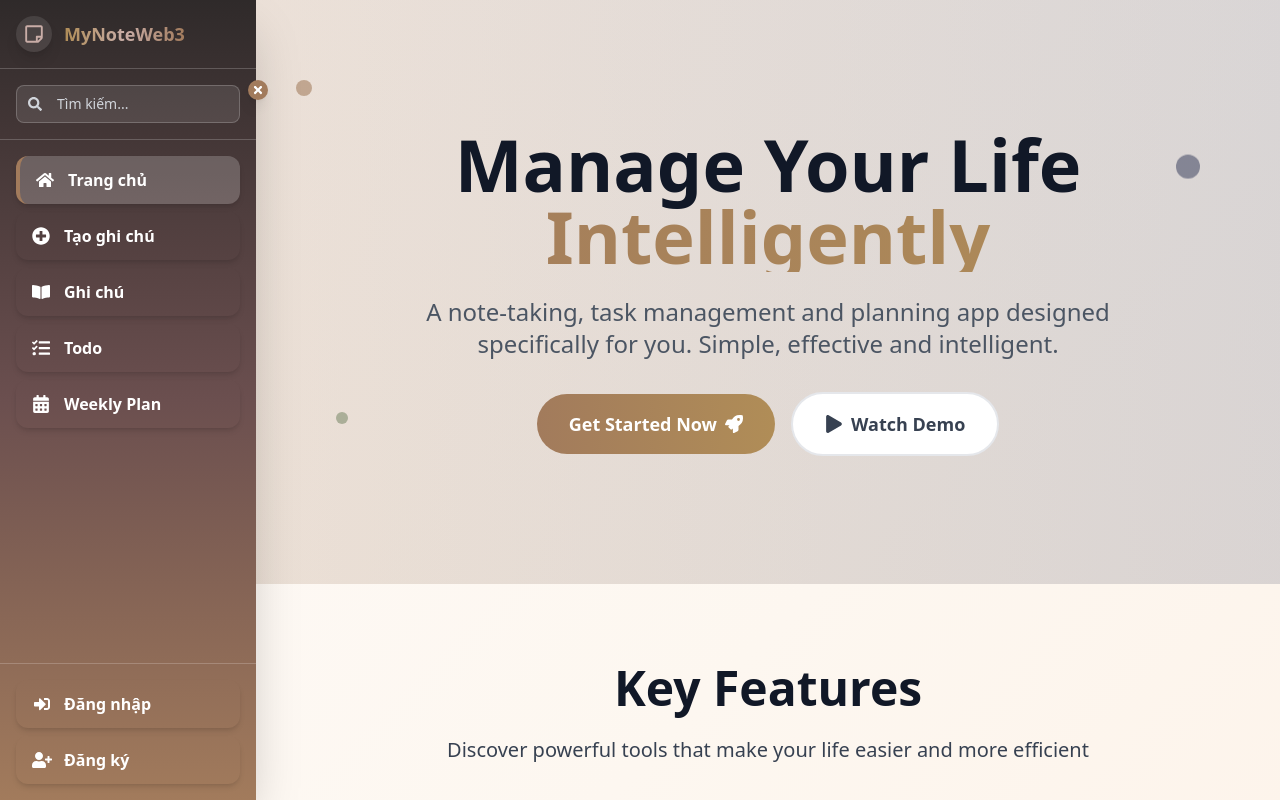
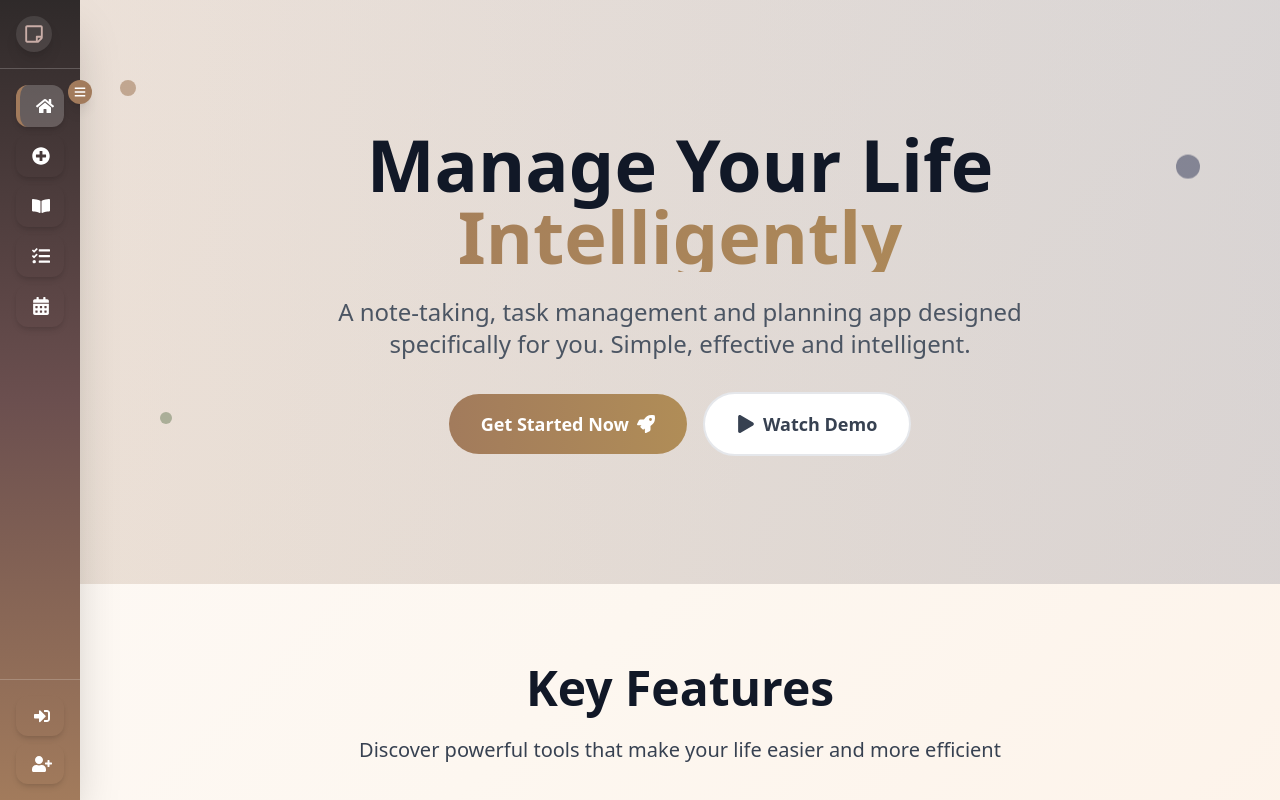
Before and after one commit to NNTN32/NotesWeb_FE, a React (Vite) app in the folder mynotewebapp/: page / in a window 1280 px wide. Shown: the top 800 px of the page. Built offline with nearby package versions, Linux system fonts and the light colour scheme.

Commit message:
Change vision display of Sidemenu

```diff
--- a/mynotewebapp/src/components/SideMenu.jsx
+++ b/mynotewebapp/src/components/SideMenu.jsx
@@ -41,7 +41,7 @@ const quickActions = [
 export default function SideMenu() {
   const { user, logout } = useContext(AuthContext) || {};
   const location = useLocation();
-  const [isOpen, setIsOpen] = useState(true);
+  const [isOpen, setIsOpen] = useState(false);
   const [isMobileOpen, setIsMobileOpen] = useState(false);
   const [searchQuery, setSearchQuery] = useState("");
 
@@ -70,7 +70,7 @@ export default function SideMenu() {
       <aside className={`
         fixed left-0 top-0 h-full bg-gradient-to-b from-ink via-coffee to-terracotta
         shadow-2xl z-30 transition-all duration-300 ease-in-out
-        ${isOpen ? 'w-64' : 'w-16'}
+        ${isOpen ? 'w-64' : 'w-20'}
         ${isMobileOpen ? 'translate-x-0' : '-translate-x-full lg:translate-x-0'}
      `}>
         {/* Logo Section */}
@@ -106,7 +106,7 @@ export default function SideMenu() {
         {/* Toggle Button */}
         <button
           onClick={toggleMenu}
-          className="hidden lg:block absolute -right-3 top-16 sm:top-20 bg-terracotta text-white p-1 rounded-full shadow-lg hover:bg-brass transition-colors"
+          className="hidden lg:block absolute -right-3 top-16 sm:top-20 bg-terracotta text-white p-1.5 rounded-full shadow-lg hover:bg-brass transition-colors"
         >
           {isOpen ? <FaTimes size={12} /> : <FaBars size={12} />}
         </button>
@@ -119,9 +119,10 @@ export default function SideMenu() {
               to={item.to}
               onClick={() => setIsMobileOpen(false)}
               className={`
-                flex items-center gap-2 sm:gap-3 px-3 sm:px-4 py-2 sm:py-3 rounded-lg sm:rounded-xl transition-all duration-300
+                flex items-center justify-center sm:justify-start gap-2 sm:gap-3 px-3 sm:px-4 py-2 sm:py-3 rounded-lg sm:rounded-xl transition-all duration-300
                 hover:bg-white/20 hover:scale-105 text-white font-semibold shadow-md text-sm sm:text-base
                 ${location.pathname === item.to ? "bg-white/20 border-l-4 border-terracotta" : ""}
+                ${!isOpen ? "px-2" : ""}
               `}
             >
               <span className="text-base sm:text-lg min-w-[16px] sm:min-w-[20px]">{item.icon}</span>
@@ -135,7 +136,7 @@ export default function SideMenu() {
           {user ? (
             <div className="space-y-2">
               {/* User Profile */}
-              <div className="flex items-center gap-2 sm:gap-3 px-3 sm:px-4 py-2 bg-white/10 rounded-lg">
+              <div className={`flex items-center gap-2 sm:gap-3 px-3 sm:px-4 py-2 bg-white/10 rounded-lg ${!isOpen ? "justify-center px-2" : ""}`}>
                 <div className="w-6 h-6 sm:w-8 sm:h-8 bg-rose rounded-full flex items-center justify-center text-ink font-semibold text-xs sm:text-sm">
                   {user.name ? user.name.charAt(0).toUpperCase() : 'U'}
                 </div>
@@ -152,7 +153,7 @@ export default function SideMenu() {
               </div>
 
               {/* User Actions */}
-              <div className="flex items-center gap-1 sm:gap-2">
+              <div className={`flex items-center gap-1 sm:gap-2 ${!isOpen ? "justify-center" : ""}`}>
                 <button className="flex-1 p-1.5 sm:p-2 hover:bg-white/20 rounded-lg text-white/80 hover:text-white transition-colors">
                   <FaBell className="text-xs sm:text-sm mx-auto" />
                 </button>
@@ -176,8 +177,9 @@ export default function SideMenu() {
                 to="/login"
                 onClick={() => setIsMobileOpen(false)}
                 className={`
-                  w-full flex items-center gap-2 sm:gap-3 px-3 sm:px-4 py-2 sm:py-3 rounded-lg sm:rounded-xl hover:bg-white/20
+                  w-full flex items-center justify-center sm:justify-start gap-2 sm:gap-3 px-3 sm:px-4 py-2 sm:py-3 rounded-lg sm:rounded-xl hover:bg-white/20
                   text-white transition-all duration-300 hover:scale-105 font-semibold shadow-md text-sm sm:text-base
+                  ${!isOpen ? "px-2" : ""}
                 `}
               >
                 <FaSignInAlt className="min-w-[16px] sm:min-w-[20px]" />
@@ -187,8 +189,9 @@ export default function SideMenu() {
                 to="/register"
                 onClick={() => setIsMobileOpen(false)}
                 className={`
-                  w-full flex items-center gap-2 sm:gap-3 px-3 sm:px-4 py-2 sm:py-3 rounded-lg sm:rounded-xl hover:bg-white/20
+                  w-full flex items-center justify-center sm:justify-start gap-2 sm:gap-3 px-3 sm:px-4 py-2 sm:py-3 rounded-lg sm:rounded-xl hover:bg-white/20
                   text-white transition-all duration-300 hover:scale-105 font-semibold shadow-md text-sm sm:text-base
+                  ${!isOpen ? "px-2" : ""}
                 `}
               >
                 <FaUserPlus className="min-w-[16px] sm:min-w-[20px]" />
@@ -200,7 +203,7 @@ export default function SideMenu() {
       </aside>
 
       {/* Main Content Spacer */}
-      <div className={`${isOpen ? 'lg:ml-64' : 'lg:ml-16'} transition-all duration-300`} />
+      <div className={`${isOpen ? 'lg:ml-64' : 'lg:ml-20'} transition-all duration-300`} />
     </>
   );
 }
```
